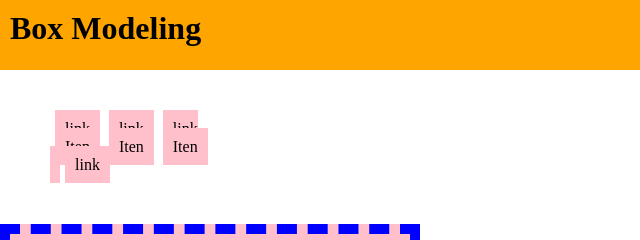
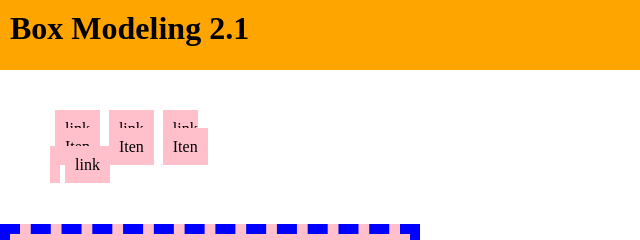
Before and after one commit to rennybernalp/clase-5, a plain HTML site: page index.html in a window 1280 px wide. Shown: the top 240 px of the page, 0-640 px from the left. Drawn offline with Linux system fonts and the light colour scheme.

Commit message:
se modifico el proyecto

```diff
--- a/index.html
+++ b/index.html
@@ -8,7 +8,7 @@
 </head>
 <body>
     <header>
-         <h1>Box Modeling</h1>
+         <h1>Box Modeling 2.1</h1>
     </header>
     <nav>
         <ul>
```
